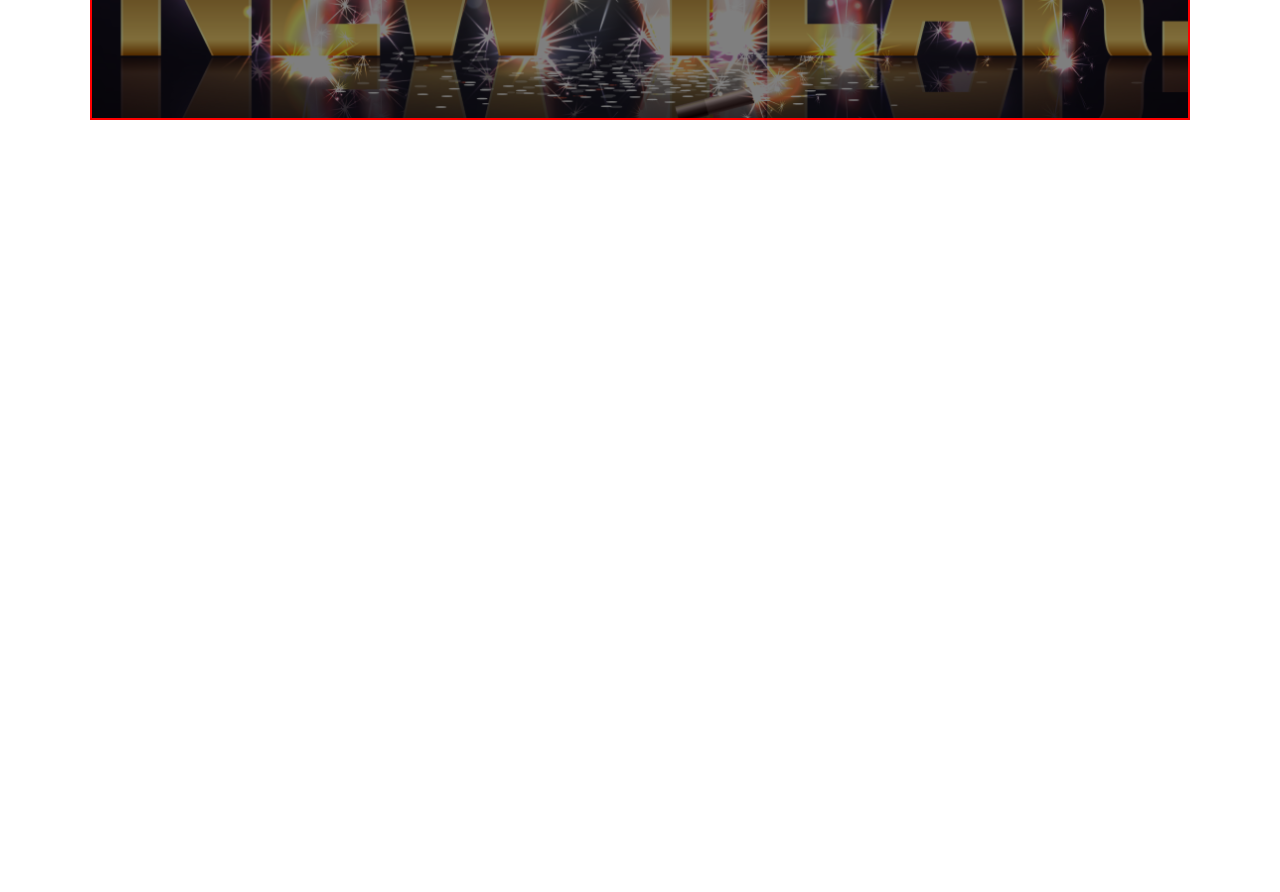
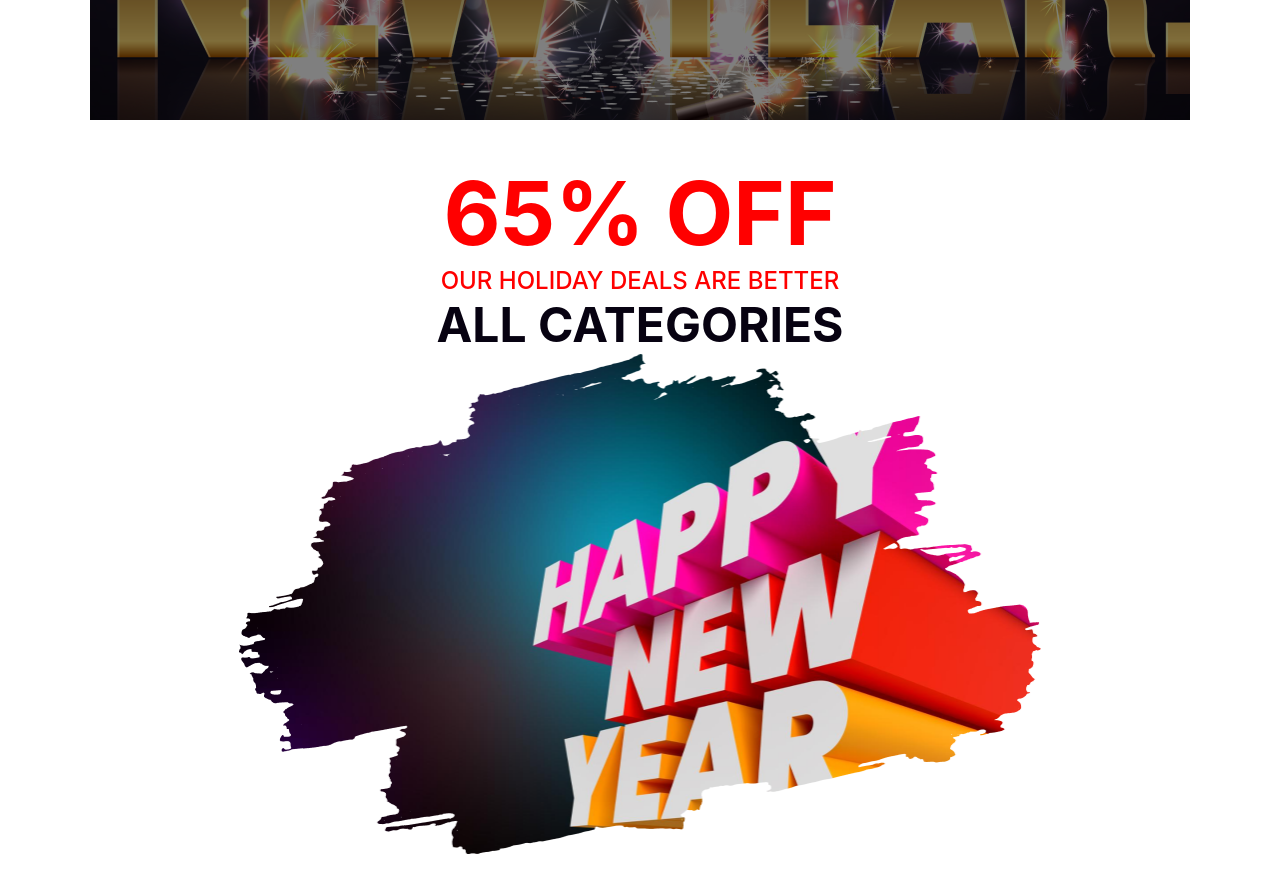
Before and after one commit to nurislamemon1/batch9-a1-solution, a plain HTML site: page index.html in a window 1280 px wide. Shown: the part 500-1392 px from the top of the page. Before the commit the page ends 800 px from the top, so only its background shows below. Drawn offline with Linux system fonts and the light colour scheme.

Commit message:
image section done

```diff
--- a/index.html
+++ b/index.html
@@ -15,7 +15,20 @@
         </div>
 
     </header>
-    <main></main>
+    <main>
+     <!-- 65% section start heres -->
+      <section class="secound-section-container">
+        <div class="banner-text-container">
+            <h2>65% OFF</h2>
+            <p>OUR HOLIDAY DEALS ARE BETTER</p>
+            <h3>ALL CATEGORIES</h3>
+        </div>
+        <div class="image-container">
+            <img src="/images/new-year.png" alt="">
+        </div>
+        </section>
+      <!-- 65% section start heres  -->
+    </main>
     <footer></footer>
 </body>
 </html>
--- a/styles/styles.css
+++ b/styles/styles.css
@@ -13,7 +13,6 @@ body{
 .banner-container{
     max-width: 1100px;
     height: 600px;
-    border: 2px solid red;
     margin: 0 auto;
     margin-top: 20px;
     background-color: rgba(0, 0, 0, 0.5);
@@ -22,6 +21,7 @@ body{
    background-repeat: no-repeat;
    background-size: cover;
    background-blend-mode: overlay;
+   margin-bottom: 40px;
 }
 
 .banner-content{
@@ -43,3 +43,45 @@ body{
     font-size: 72px;
     font-weight: 900;
 }
+
+/* 65% section styles start here */
+
+.secound-section-container{
+    width: 802.9px;
+    height: 806px;
+    margin: 0 auto;
+}
+
+.banner-text-container{
+    display: flex;
+    justify-content: center;
+    align-items: center;
+    flex-direction: column;
+}
+.banner-text-container h2{
+    color: rgb(255, 0, 0);
+  font-family: Inter;
+  font-size: 88px;
+  font-weight: 700;
+}
+.banner-text-container p{
+    color: rgb(255, 0, 0);
+    font-family: Inter;
+    font-size: 24px;
+    font-weight: 500;
+}
+.banner-text-container h3{
+    color: rgb(7, 2, 17);
+    font-family: Inter;
+    font-size: 48px;
+    font-weight: 700;
+}
+
+.image-container{
+    width: 802.9px;
+    height: 500px;
+}
+.image-container img {
+  width: 100%;
+  height: 100%;
+}
```
Also changed, not shown: images/new-year.png (renamed from images/New Year Photo.png).
